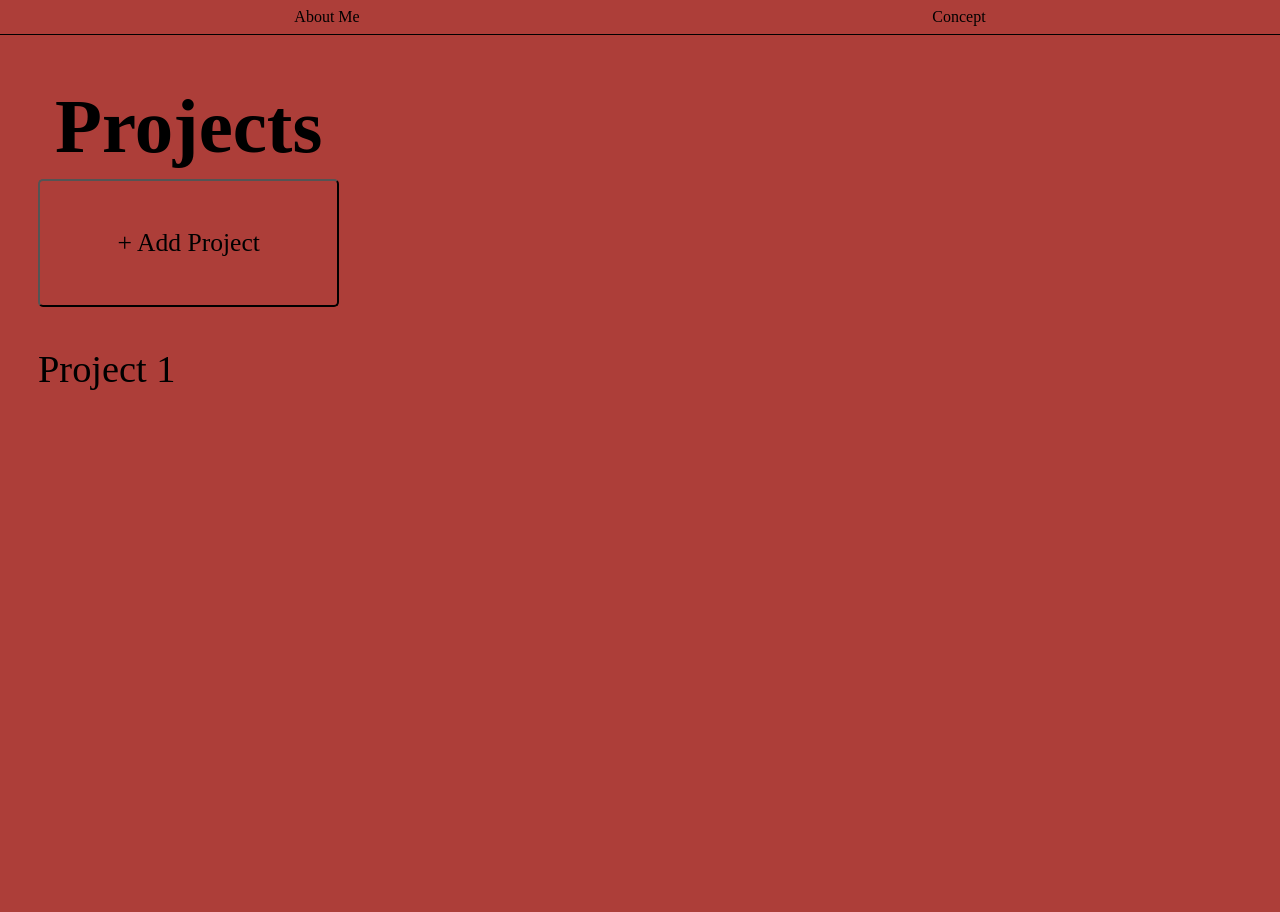
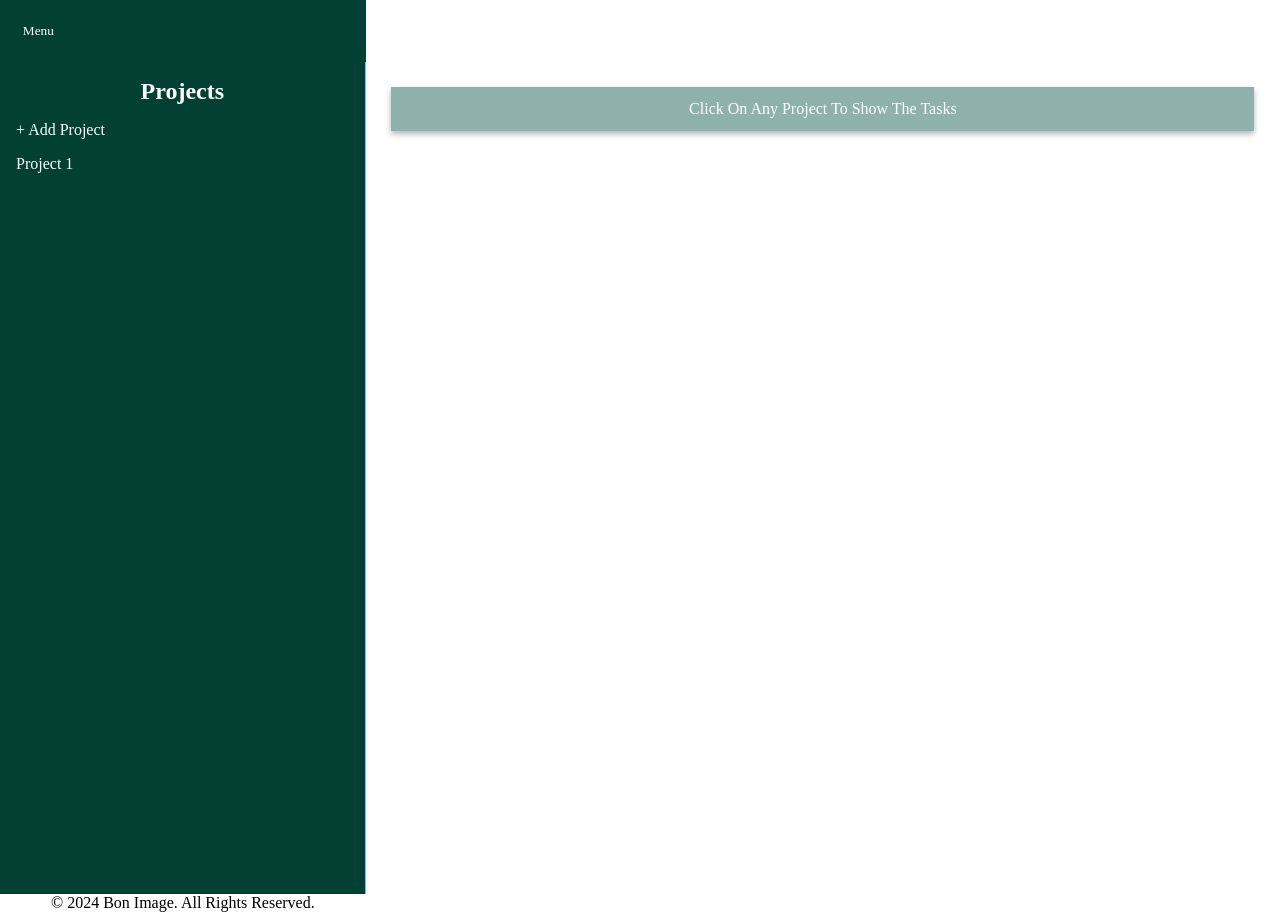
Before and after one commit to Bon-Image/Done-List, a website built with webpack: page src/index.html in a window 1280 px wide. Before the commit the page ends 800 px from the top, so only its background shows below. Built offline with nearby package versions, Linux system fonts and the light colour scheme; a web font is replaced by a local one.

Commit message:
Release version 1.0

```diff
--- a/src/DOM-functions.js
+++ b/src/DOM-functions.js
@@ -135,9 +135,9 @@ function handleProjectClick(event) {
   const projectHeaderButton = document.querySelector(".project-header button");
   if (projectHeaderButton) clean(projectHeaderButton);
 
-  const addTaskButton = createButton("Add Task >", "add-task-button");
+  const addTaskButton = createButton("+ Add Task >", "add-task-button");
   const removeProjectButton = createButton(
-    "Delete Project",
+    "- Delete Project",
     "remove-project-button",
   );
 
@@ -234,7 +234,7 @@ function createDoneItemDiv(doneItem, projectId) {
   );
 
   const removeDoneItemButton = document.createElement("button");
-  removeDoneItemButton.textContent = "Delete";
+  removeDoneItemButton.textContent = "- Delete Task";
   removeDoneItemButton.className = "remove-done-button";
   removeDoneItemButton.addEventListener("click", () =>
     removeDone(doneItem, projectId),
--- a/src/index.html
+++ b/src/index.html
@@ -9,8 +9,13 @@
   <body>
     <header>
       <nav class="navigatio-bar">
-        <a href="about-me.html"> About Me </a
-        ><a href="concept.html"> Concept</a>
+        <div class="dropdown">
+          <button class="dropdown-button">Menu</button>
+          <div class="dropdown-content">
+            <a href="about-me.html">About Me</a>
+            <a href="concept.html">Concept</a>
+          </div>
+        </div>
       </nav>
     </header>
     <!-- Sidebar to hold the projects -->
@@ -18,6 +23,8 @@
       <aside class="sidebar">
         <div class="sidebar-header">
           <h2 class="sidebar-title">Projects</h2>
+        </div>
+        <div class="control-panel">
           <button class="add-project-btn">+ Add Project</button>
         </div>
         <ul class="project-list"></ul>
@@ -26,12 +33,13 @@
       <main class="main-window">
         <div class="project-wrapper">
           <div class="project-header">
-            <h2 class="project-title" id="project-title"></h2>
+            Click On Any Project To Show The Tasks
           </div>
         </div>
       </main>
     </div>
-
-    <footer></footer>
+    <footer>
+      <p>&copy; <span id="year"></span> Bon Image. All Rights Reserved.</p>
+    </footer>
   </body>
 </html>
--- a/src/index.js
+++ b/src/index.js
@@ -19,7 +19,7 @@ setupEventListener(
   initializeProject.bind(null, projectList),
 );
 initializeProject("Default Project");
-
+document.getElementById("year").textContent = new Date().getFullYear();
 // const defaultProject = new Project("Default Project");
 // projectList.addProject(defaultProject);
 // const defaultListItem = createProjectListItem(defaultProject);
--- a/src/style.css
+++ b/src/style.css
@@ -1,12 +1,16 @@
+/* Font and Root Variables */
+
 @font-face {
   font-family: "MyFont";
-
   src: url("./fonts/Open_Sans/OpenSans-VariableFont_wdth\,wght.ttf")
     format("woff2");
+  font-weight: 600;
+  font-style: normal;
+}
 
-  font-weight: 600;
-
-  font-style: normal;
+:root {
+  --sidbar-color: #024034ff;
+  --card-background-color: rgb(142, 178, 171);
 }
 
 * {
@@ -15,41 +19,38 @@
   font-family: "MyFont";
 }
 
-body {
-  background: #ad3e39;
+header {
+  display: grid;
+  grid-template-columns: 2fr 5fr;
 }
+
+/* Navigation Bar */
+nav {
+  padding: 1vw;
+  background-color: var(--sidbar-color);
+  grid-column: 1 / 2;
+}
+/*General Layout and Structure*/
+
 .content {
   display: grid;
   grid-template-columns: 2fr 5fr;
-  margin-top: clamp(30px, 5vh, 50px);
-  column-gap: 5vw;
 }
 
 .sidebar {
-  margin-left: clamp(20px, 3vw, 30px);
   display: flex;
   flex-direction: column;
-  gap: 5vh;
-  border-radius: 5px;
-  padding: 1vh;
-  color: black;
-  font-size: 4vw;
+  gap: 2vh;
+  padding: 2vh;
+  color: white;
+  min-height: 100vh;
+  border-right: solid 1px #73baff;
+  background-color: var(--sidbar-color);
 }
 
-#project-title {
-  text-align: center;
-  font-size: 5vw;
-}
-
-.done-item {
-  display: flex;
-  flex-direction: column;
-  gap: 1vh;
-}
-
-.done-item-title {
-  margin-bottom: 2vh;
-  font-size: 2vw;
+.main-window {
+  background-color: white;
+  padding: 2vw;
 }
 
 .project-wrapper {
@@ -64,25 +65,116 @@ body {
   gap: 4vh;
 }
 
-.add-task-button {
-  width: 90px;
-  height: 30px;
-  border: solid 1px white;
-  border-radius: 5px;
-  background-color: #ad3e39;
+/* -------------------------------------------------- Dropdown -------------------------------------------------- */
+
+button {
+  border: none;
+  text-align: left;
+  letter-spacing: 0;
+}
+
+button:hover,
+button:active {
+  letter-spacing: 2px;
+}
+
+button:after,
+button:before {
+  backface-visibility: hidden;
+  border: 1px solid rgba(#020000, 0);
+  bottom: 0px;
+  content: " ";
+  display: block;
+  margin: 0 auto;
+  position: relative;
+  transition: all 280ms ease-in-out;
+  width: 0;
+}
+
+button:hover:after,
+button:hover:before {
+  backface-visibility: hidden;
+  border-color: #060000;
+  transition: width 350ms ease-in-out;
+  width: 70%;
+}
+
+button:hover:before {
+  bottom: auto;
+  top: 0;
+  width: 70%;
+}
+
+.add-task-button,
+.remove-done-button,
+.remove-project-button {
+  background-color: #008080ff;
+  height: 3.5vh;
+  width: 9vw;
+  font-size: 1vw;
+  text-align: center;
   color: white;
 }
 
-.add-task-button:active {
-  transform: translateX(4px);
-  box-shadow: 0 2px white;
+.remove-project-button {
+  width: 10vw;
 }
+
+.add-project-btn {
+  background-color: var(--sidbar-color);
+  color: white;
+  font-size: 1.25vw;
+}
+
+/*Project and Task Items*/
+
+#project-title {
+  text-align: center;
+}
+
+.done-item {
+  display: flex;
+  flex-direction: column;
+  gap: 1vh;
+  background-color: var(--card-background-color);
+  padding: 2vw;
+  border-left: solid 5px rgb(60, 217, 75);
+  line-height: 3vh;
+  font-size: 1.5vw;
+  color: white;
+}
+
+.done-item-title {
+  margin-bottom: 2vh;
+  font-size: 2vw;
+}
+
+.done-item:hover {
+  box-shadow: 0px 3px 6px rgba(0, 0, 0, 0.3); /* Smaller shadow on click */
+  transform: translateY(3px); /* Slight downward movement */
+}
+
+.project-header {
+  display: flex;
+  flex-direction: row;
+  justify-content: space-around;
+  background-color: var(--card-background-color);
+  box-shadow: 0px 3px 6px rgba(0, 0, 0, 0.3); /* Smaller shadow on click */
+  padding: 1vw;
+  text-align: center;
+  color: white;
+}
+
+/*Navigation and Sidebar*/
 
 .sidebar-header {
   display: flex;
   flex-direction: column;
   gap: 1vh;
-  align-items: center;
+}
+
+h2 {
+  text-align: center;
 }
 
 ul {
@@ -93,49 +185,70 @@ ul {
 
 li {
   list-style-type: none;
-  font-size: 3vw;
 }
 
-.main-window {
-  color: white;
-}
-
-.done-item {
-  padding-bottom: 1vh;
-  border-bottom: solid 1px white;
-  border-image: radial-gradient(
-      circle,
-      rgba(255, 255, 255, 1),
-      rgba(173, 62, 57, 1)
-    )
-    1;
-}
-
-.add-project-btn {
-  height: 10vw;
-  width: 100%;
-  font-size: 2vw;
-  background-color: #ad3e39;
-  border: black solid 1 px;
-  border-radius: 5px;
+li:hover {
+  letter-spacing: 5px;
+  text-decoration: underline;
 }
 
 a {
   text-decoration: none;
-  color: black;
+  color: white;
 }
 
-nav {
+.control-panel {
+  display: flex;
+  flex-direction: column;
+  justify-content: flex-start;
+}
+
+/* -------------------------------------------------- Dropdown -------------------------------------------------- */
+
+/* General Dropdown Styling */
+.dropdown {
+  position: relative;
   display: flex;
   flex-direction: row;
-  justify-content: space-around;
-  padding: 1vh;
-  border-bottom: 1px solid black;
+  align-items: center;
+  justify-content: start;
+  gap: 10px;
+  color: white;
 }
 
-.remove-done-button {
-  height: 5vh;
-  width: 5vw;
+/* Dropdown Button Styling */
+.dropdown-button {
+  background-color: var(--sidbar-color);
+  color: white;
+  padding: 10px;
+  border: none;
+  cursor: pointer;
+}
+
+/* Initially Hidden Dropdown Content */
+.dropdown-content {
+  display: block; /* Keep it block or flex */
+  opacity: 0; /* Fully transparent */
+  visibility: hidden; /* Hidden but still occupies space */
+  transition:
+    opacity 5s ease,
+    visibility 0s 10s; /* Visibility delay for fade-out */
+  white-space: nowrap; /* Keep items in one line */
+}
+
+/* Fade-in Dropdown Content on Hover */
+.dropdown-button:hover + .dropdown-content {
+  opacity: 1; /* Fully visible */
+  visibility: visible; /* Show content */
+  transition:
+    opacity 1.5s ease,
+    visibility 0s 0s; /* Instant visibility with no delay */
+}
+
+footer {
+  text-align: center;
+  display: grid;
+  grid-template-columns: 2fr 5fr;
 }
 /* -------------------------------------------------- Concept-------------------------------------------------- */
 body.concept {
```
Also changed, not shown: src/concept.html (+9 -3 lines).
